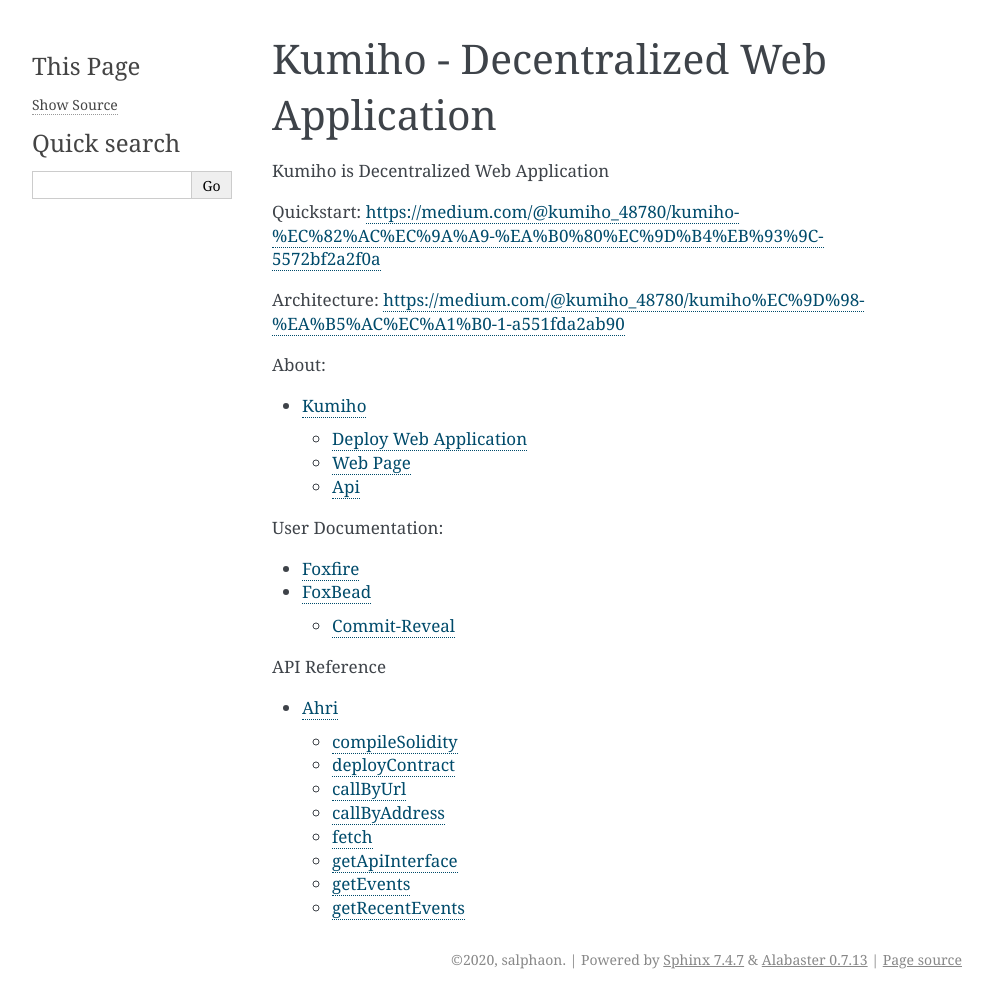
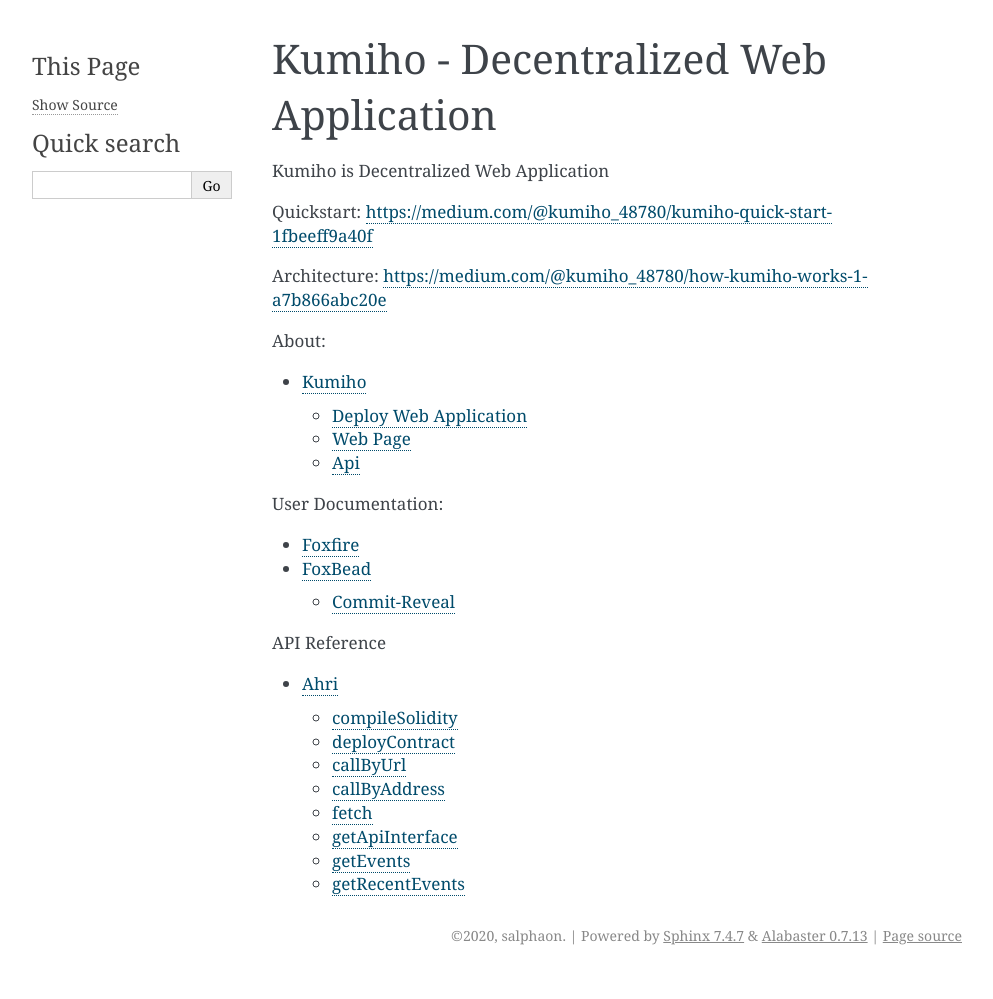
Before and after one commit to KumihoProject/Kumiho-en, a Sphinx documentation site: the page built from docs/index.rst, in a window 1280 px wide. Shown: the whole page, without its empty margins (148-1141 px from the left). Built offline with Sphinx 7.4.7, drawn with Linux system fonts in a browser that asks for light colours; after the commit the page ends 975 px from its top, so only the background shows below that; some of the changed lines change nothing that is shown.

Commit message:
Update index.rst

```diff
--- a/docs/index.rst
+++ b/docs/index.rst
@@ -10,10 +10,10 @@
 Kumiho is Decentralized Web Application
 
 Quickstart:
-https://medium.com/@kumiho_48780/kumiho-%EC%82%AC%EC%9A%A9-%EA%B0%80%EC%9D%B4%EB%93%9C-5572bf2a2f0a
+https://medium.com/@kumiho_48780/kumiho-quick-start-1fbeeff9a40f
 
 Architecture:
-https://medium.com/@kumiho_48780/kumiho%EC%9D%98-%EA%B5%AC%EC%A1%B0-1-a551fda2ab90
+https://medium.com/@kumiho_48780/how-kumiho-works-1-a7b866abc20e
 
 .. toctree::
    :maxdepth: 2
```
